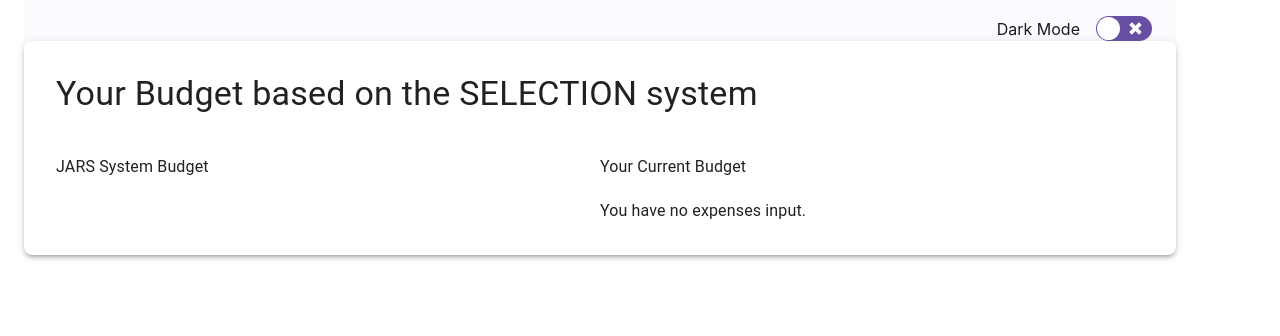
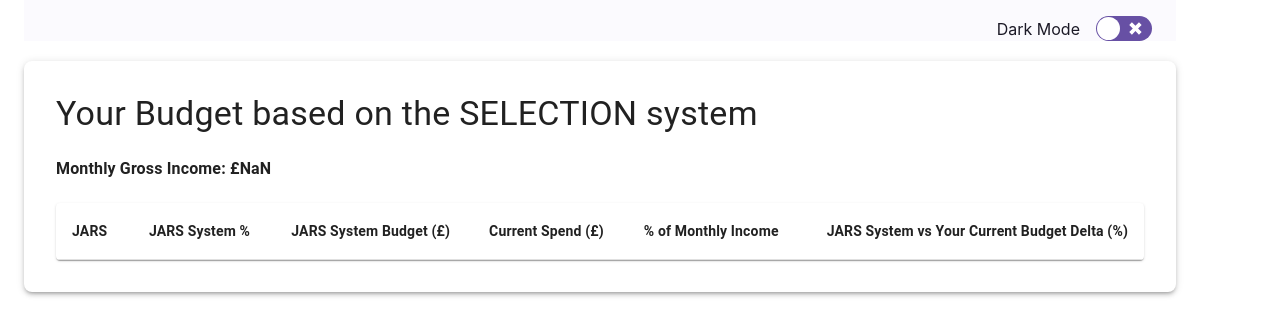
Before and after one commit to JanesWorld/BudgetSystemPlanner, a React (Create React App) app: page /result in a window 1280 px wide. Shown: the top 336 px of the page. Built offline with nearby package versions, Linux system fonts and the light colour scheme.

Commit message:
update budget logic

```diff
--- a/src/Pages/Budget.jsx
+++ b/src/Pages/Budget.jsx
@@ -24,7 +24,7 @@ const Budget = () => {
     sessionStorage.setItem("income", income);
     sessionStorage.setItem("expenses", JSON.stringify(expenses));
     console.log("BudgetExpenses", { income, expenses });
-    navigate("/result", { state: { jarsAllocation } });
+    navigate("/result", { state: { jarsAllocation, income, expenses } });
   };
 
   return (
@@ -55,9 +55,7 @@ const Budget = () => {
 
           {expenseOption === "Manual" && (
             <Grid item xs={12} md={6}>
-              <ManualExpenseInput
-                onExpensesInput={(newExpenses) => setExpenses(newExpenses)}
-              />
+              <ManualExpenseInput onExpensesInput={setExpenses} />
             </Grid>
           )}
         </Grid>
--- a/src/Pages/Result.jsx
+++ b/src/Pages/Result.jsx
@@ -1,48 +1,124 @@
 import React from "react";
-import { Grid, Paper, Typography } from "@mui/material";
+import {
+  Grid,
+  Paper,
+  Typography,
+  TableContainer,
+  Table,
+  TableHead,
+  TableRow,
+  TableCell,
+  TableBody,
+} from "@mui/material";
 import { useLocation } from "react-router-dom";
-import JARSResultsDisplay from "../Components/JarsResultsDisplay";
 import { categorizeExpenses } from "../Utils/categoriseExpenses";
+import { formatName } from "../Utils/formatName";
+import { jarsPercentages } from "../Utils/System_Jars";
+import { compareExpensesWithJars } from "../Utils/compareExpensesWithJars";
+import { getBudgetAdvice } from "../Utils/getBudgetAdvice";
 
 const DisplayResult = () => {
   const location = useLocation();
   const { jarsAllocation } = location.state || {};
-  const income = sessionStorage.getItem("income");
+  const income = parseFloat(sessionStorage.getItem("income"));
   const expenses = JSON.parse(sessionStorage.getItem("expenses") || "{}");
-  console.log("Parsed Expenses", expenses);
-  const userExpenses = categorizeExpenses(expenses, parseFloat(income));
+
+  const categorisedUserExpenses = categorizeExpenses(expenses);
+  const expenseComparison = compareExpensesWithJars(
+    categorisedUserExpenses,
+    jarsAllocation,
+    income
+  );
+
   return (
-    <Paper elevation={3} sx={{ padding: "2rem", borderRadius: "8px" }}>
-      <Typography variant="h4">
+    <Paper
+      elevation={3}
+      sx={{ padding: "2rem", borderRadius: "8px", marginTop: "20px" }}
+    >
+      <Typography variant="h4" sx={{ mb: "20px" }}>
         Your Budget based on the SELECTION system
       </Typography>
-      <Grid
-        container
-        sx={{ display: "flex", flexDirection: "row", mt: "40px" }}
-      >
-        <Grid item xs={6}>
-          <Typography sx={{ mb: "20px" }}>JARS System Budget</Typography>
-          {jarsAllocation && (
-            <JARSResultsDisplay
-              jarsAllocation={jarsAllocation}
-              income={income}
-              userExpenses={expenses}
-            />
-          )}
-        </Grid>
-        <Grid item xs={6}>
-          <Typography sx={{ mb: "20px" }}>Your Current Budget </Typography>
-          {Object.keys(expenses).length > 0 ? (
-            Object.entries(userExpenses).map(([category, percentage]) => (
-              <Typography key={category}>
-                {category}: {percentage}%
-              </Typography>
-            ))
-          ) : (
-            <Typography>You have no expenses input.</Typography>
-          )}
-        </Grid>
-      </Grid>
+
+      <Typography variant="subtitle1" sx={{ mb: "20px", fontWeight: "bold" }}>
+        Monthly Gross Income: £{income}
+      </Typography>
+      <TableContainer component={Paper}>
+        <Table sx={{ minWidth: 650 }} aria-label="simple table">
+          <TableHead>
+            <TableRow>
+              <TableCell sx={{ fontWeight: "bold" }}>JARS</TableCell>
+              <TableCell align="right" sx={{ fontWeight: "bold" }}>
+                JARS System %
+              </TableCell>
+              <TableCell align="right" sx={{ fontWeight: "bold" }}>
+                JARS System Budget (£)
+              </TableCell>
+              <TableCell align="right" sx={{ fontWeight: "bold" }}>
+                Current Spend (£)
+              </TableCell>
+              <TableCell align="right" sx={{ fontWeight: "bold" }}>
+                % of Monthly Income
+              </TableCell>
+              <TableCell align="right" sx={{ fontWeight: "bold" }}>
+                JARS System vs Your Current Budget Delta (%)
+              </TableCell>
+            </TableRow>
+          </TableHead>
+          <TableBody>
+            {Object.keys(expenseComparison).map((category) => {
+              const categoryKey =
+                category.charAt(0).toUpperCase() + category.slice(1);
+              const jarsSystemPercentage = jarsPercentages[categoryKey] * 100;
+              const jarsSystemBudget = jarsPercentages[categoryKey] * income;
+
+              const delta = parseFloat(expenseComparison[category].delta);
+              const isOverBudget = delta < 0;
+              const deltaColor = isOverBudget ? "red" : "green";
+              const budgetStatus = isOverBudget
+                ? "(overbudget)"
+                : "(underbudget)";
+              const adviceMessage = getBudgetAdvice(category, isOverBudget);
+
+              return (
+                <TableRow
+                  key={category}
+                  sx={{ "&:last-child td, &:last-child th": { border: 0 } }}
+                >
+                  <TableCell component="th" scope="row">
+                    {formatName(category)}
+                  </TableCell>
+                  <TableCell align="right">
+                    {jarsSystemPercentage.toFixed(0)}%
+                  </TableCell>
+                  <TableCell align="right">
+                    £{jarsSystemBudget.toFixed(2)}
+                  </TableCell>
+                  <TableCell align="right">
+                    £
+                    {parseFloat(
+                      expenseComparison[category].spentAmount
+                    ).toFixed(2)}
+                  </TableCell>
+                  <TableCell align="right">
+                    {parseFloat(
+                      expenseComparison[category].spentPercentage
+                    ).toFixed(2)}
+                    %
+                  </TableCell>
+                  <TableCell align="right" sx={{ color: deltaColor }}>
+                    {delta.toFixed(2)}% {budgetStatus}
+                    <div style={{ color: deltaColor }}>
+                      <Typography variant="caption">
+                        {getBudgetAdvice(category, delta)}
+                      </Typography>
+                    </div>
+                  </TableCell>
+                </TableRow>
+              );
+            })}
+          </TableBody>
+        </Table>
+      </TableContainer>
     </Paper>
   );
 };
--- a/src/Utils/System_Jars.jsx
+++ b/src/Utils/System_Jars.jsx
@@ -1,24 +1,16 @@
+export const jarsPercentages = {
+  Necessities: 0.55,
+  FinancialFreedom: 0.1,
+  LongTermSavings: 0.1,
+  Education: 0.1,
+  Play: 0.1,
+  Give: 0.05,
+};
+
 export const calculateJARS = (income, expenses = {}) => {
-  const jarsPercentages = {
-    Necessities: 0.55,
-    FinancialFreedom: 0.1,
-    longTermSavings: 0.1,
-    education: 0.1,
-    play: 0.1,
-    give: 0.05,
-  };
-
-  let totalExpenses = Object.values(expenses).reduce(
-    (sum, value) => sum + parseFloat(value || 0),
-    0
-  );
-  let disposableIncome = Math.max(income - totalExpenses, 0);
-  let jarsAllocation = Object.keys(jarsPercentages).reduce(
-    (allocations, jar) => {
-      allocations[jar] = disposableIncome * jarsPercentages[jar];
-      return allocations;
-    },
-    {}
-  );
+  let jarsAllocation = {};
+  for (const [jar, percentage] of Object.entries(jarsPercentages)) {
+    jarsAllocation[jar] = income * percentage;
+  }
   return jarsAllocation;
 };
--- a/src/Utils/categoriseExpenses.jsx
+++ b/src/Utils/categoriseExpenses.jsx
@@ -1,4 +1,8 @@
-export const categorizeExpenses = (expenses, income) => {
+export const categorizeExpenses = (expenses) => {
+  if (!expenses) {
+    return {};
+  }
+
   const categoryMapping = {
     necessities: ["rent", "bills", "groceries", "transportation"],
     financialFreedom: ["debt", "investments"],
@@ -8,7 +12,7 @@ export const categorizeExpenses = (expenses, income) => {
     give: ["charity"],
   };
 
-  const categorisedExpenses = {
+  const categorizedExpenses = {
     necessities: 0,
     financialFreedom: 0,
     longTermSavings: 0,
@@ -17,20 +21,16 @@ export const categorizeExpenses = (expenses, income) => {
     give: 0,
   };
 
-  Object.keys(expenses).forEach((expenseName) => {
-    for (const [category, items] of Object.entries(categoryMapping)) {
-      if (items.includes(expenseName.toLowerCase())) {
-        categorisedExpenses[category] += parseFloat(expenses[expenseName]);
+  Object.entries(expenses).forEach(([key, value]) => {
+    Object.entries(categoryMapping).forEach(([category, items]) => {
+      if (items.includes(key)) {
+        const numericValue = parseFloat(value) || 0;
+        categorizedExpenses[category] += numericValue;
+        console.log(`Adding ${numericValue} to ${category} for ${key}`);
       }
-    }
+    });
   });
 
-  const percentages = {};
-  Object.keys(categorisedExpenses).forEach((category) => {
-    percentages[category] = (
-      (categorisedExpenses[category] / income) *
-      100
-    ).toFixed(2);
-  });
-  return percentages;
+  console.log("Categorized Expenses:", categorizedExpenses);
+  return categorizedExpenses;
 };
--- /dev/null
+++ b/src/Utils/compareExpensesWithJars.jsx
@@ -0,0 +1,31 @@
+export const compareExpensesWithJars = (
+  userExpenses,
+  jarsAllocation,
+  income
+) => {
+  // Check if income is a number, if not, return empty object
+  if (typeof income !== "number" || isNaN(income)) {
+    return {};
+  }
+
+  let comparison = {};
+  for (const [category, jarsAmount] of Object.entries(jarsAllocation)) {
+    const spentAmount = Number(userExpenses[category.toLowerCase()]) || 0;
+
+    console.log(
+      `Category: ${category}, JarsAmount: ${jarsAmount}, SpentAmount: ${spentAmount}`
+    );
+
+    const allocatedPercentage = (Number(jarsAmount) / income) * 100;
+    const spentPercentage = (spentAmount / income) * 100;
+    const delta = allocatedPercentage - spentPercentage;
+
+    comparison[category] = {
+      allocatedPercentage: allocatedPercentage.toFixed(2),
+      spentAmount: spentAmount.toFixed(2),
+      spentPercentage: spentPercentage.toFixed(2),
+      delta: (allocatedPercentage - spentPercentage).toFixed(2), // Delta as the difference in percentages
+    };
+  }
+  return comparison;
+};
--- /dev/null
+++ b/src/Utils/getBudgetAdvice.jsx
@@ -0,0 +1,43 @@
+export const getBudgetAdvice = (category, delta) => {
+  const isOverBudget = delta < 0;
+  const isUnderBudget = delta > 0;
+
+  if (isOverBudget) {
+    switch (category) {
+      case "Necessities":
+        return "Consider reviewing your essential expenses.";
+      case "Play":
+        return "Why not try to find a cheaper alternative for your entertainment?";
+      case "Education":
+        return "Consider reviewing your education expenses.";
+      case "LongTermSavings":
+        return "Ensure your debt are paid off before saving.";
+      case "Give":
+        return "Consider reviewing your giving expenses.";
+      case "FinancialFreedom":
+        return "Consider reviewing your financial freedom expenses.";
+      default:
+        return "You are over your budget. Consider adjusting your expenses.";
+    }
+  } else if (isUnderBudget) {
+    switch (category) {
+      case "Necessities":
+        return "Amazing! Maintain your essential expenses.";
+      case "Play":
+        return "Life is for living, make sure you enjoy it!";
+      case "Education":
+        return "Investing in yourself is always a good idea.";
+      case "LongTermSavings":
+        return "Try to reach the minimum of 10% of your income in savings.";
+      case "Give":
+        return "Have you considered a one off donation to a cause you care about? Or maybe treat a family member or friend to a coffee";
+      case "FinancialFreedom":
+        return "You have some room to invest more in your financial freedom.";
+
+      default:
+        return "You are under your budget. Great job!";
+    }
+  } else {
+    return "You are exactly on budget. Well done maintaining your finances!";
+  }
+};
```
